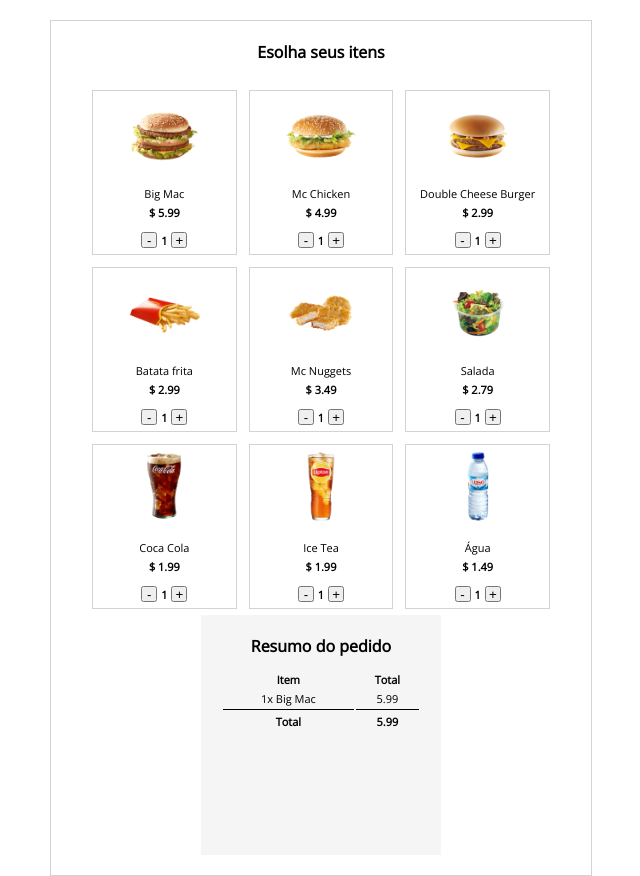
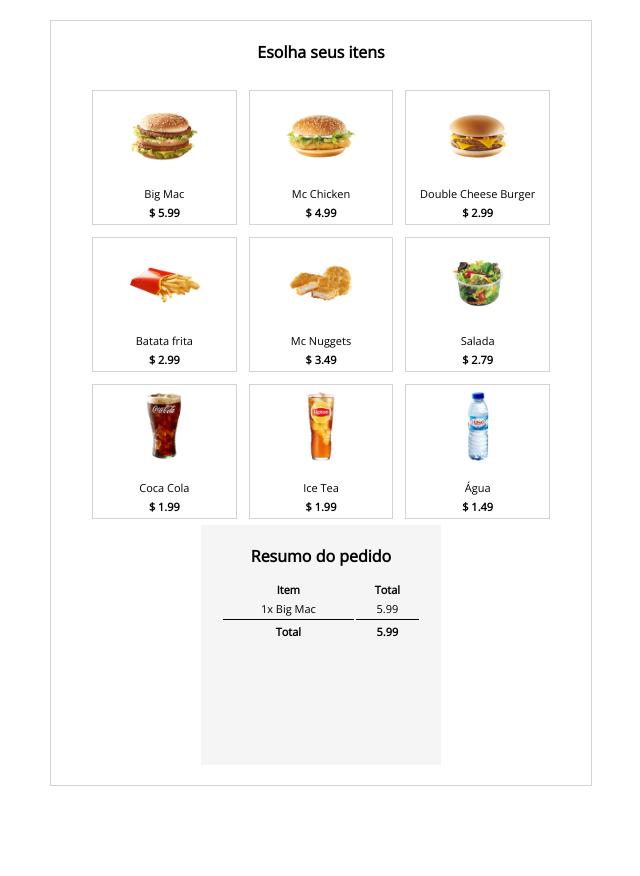
Before and after one commit to luiscadari/self-service-machine, a plain HTML site: page index.html in a window 1280 px wide. Shown: the whole page, without its empty margins (319-959 px from the left). After the commit the page ends 800 px from the top, so only its background shows below. Drawn offline with nearby package versions, Linux system fonts and the light colour scheme.

Commit message:
:boom: fix: buttom propagation

```diff
--- a/index.html
+++ b/index.html
@@ -17,17 +17,17 @@
         <main id="app">
             <section class="items">
                 <h4>Esolha seus itens</h4>
-                <div v-for="product in products" class="product">
+                <div :class="{selected : product.active}" @click="product.active = !product.active" v-for="product in products" class="product">
                     <div class="photo">
                         <img :src="product.photo" />
                     </div>
                     <div class="description">
                         <span class="name">{{product.name}}</span>
                         <span class="price">$ {{ product.price }}</span>
-                        <div class="quantity-area">
-                            <button>-</button>
+                        <div class="quantity-area" v-if="product.active == true">
+                            <button @click.stop="product.quantity --" :disabled="product.quantity < 1">-</button>
                             <span class="quantity">{{product.quantity}}</span>
-                            <button>+</button>
+                            <button @click.stop="product.quantity ++">+</button>
                         </div>
                     </div>
                 </div>
```
